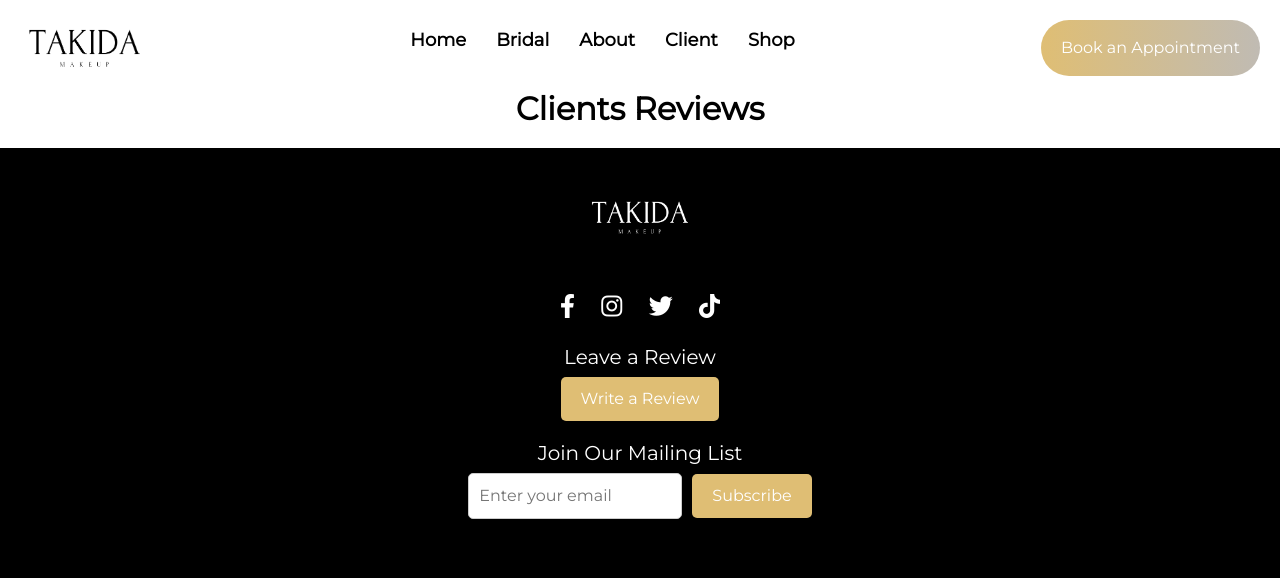
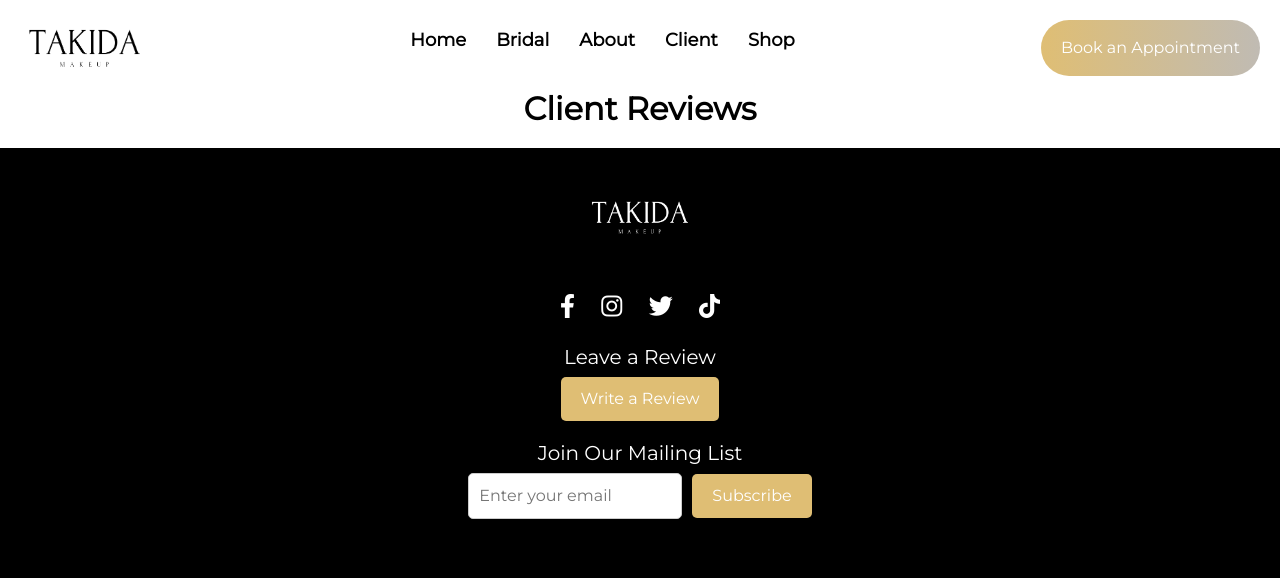
Before and after one commit to olamicreas/takida, a Flask app: page /reviews in a window 1280 px wide. Shown: the top 578 px of the page. Run offline with Flask 3, Linux system fonts and the light colour scheme; some libraries are stand-ins or nearby versions; some web fonts are replaced.

Commit message:
Update review.html

```diff
--- a/templates/review.html
+++ b/templates/review.html
@@ -176,7 +176,7 @@
         <img src="{{url_for('static', filename= '3.png')}}" alt="Loading..." class="loader-logo">
     </div>
 <main>
-    <h1>Clients Reviews</h1>
+    <h1>Client Reviews</h1>
 
     {% for review in reviews %}
     <div class="review-card" style="animation-delay: {{ loop.index * 0.1 }}s;">
```
